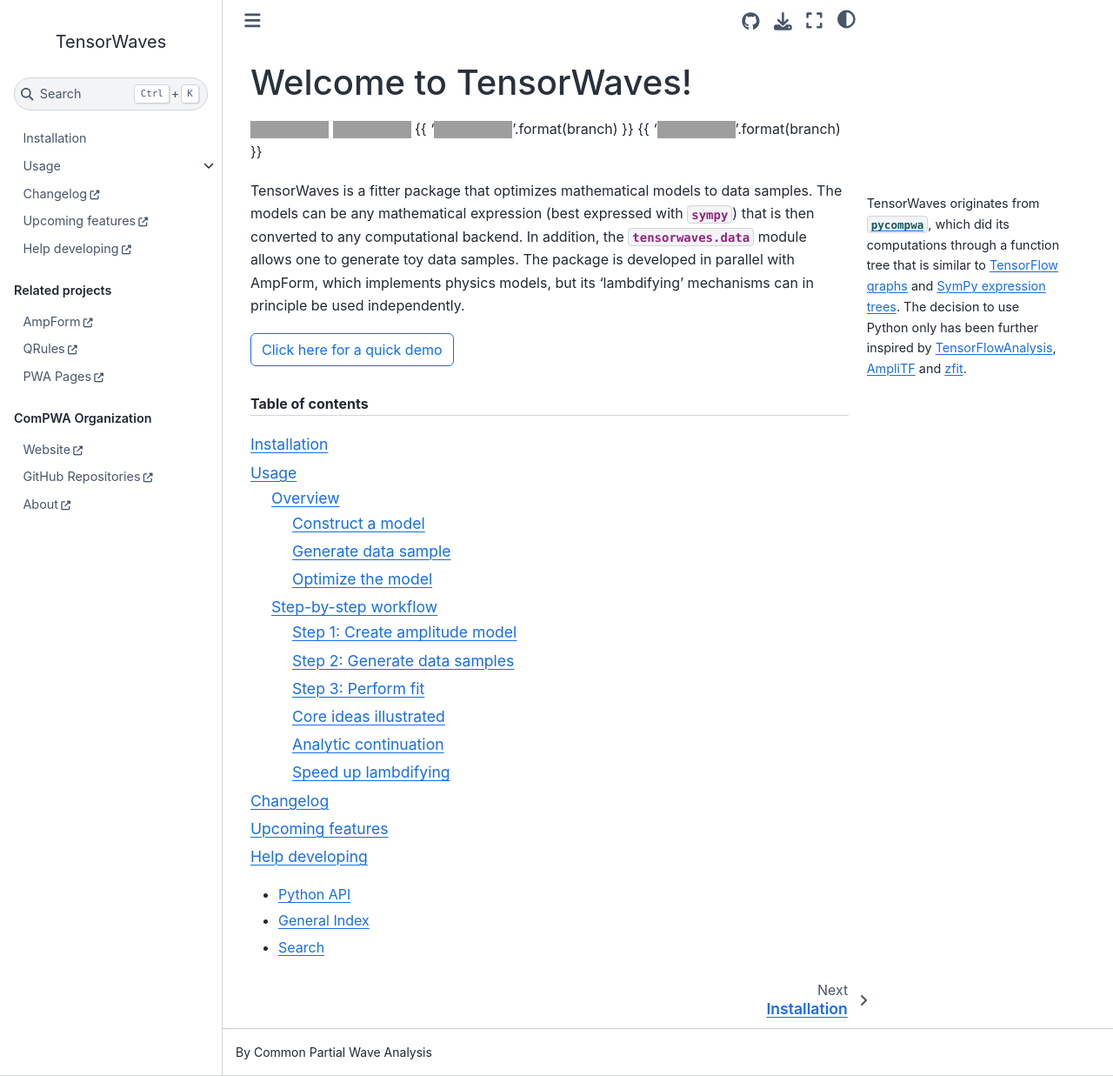
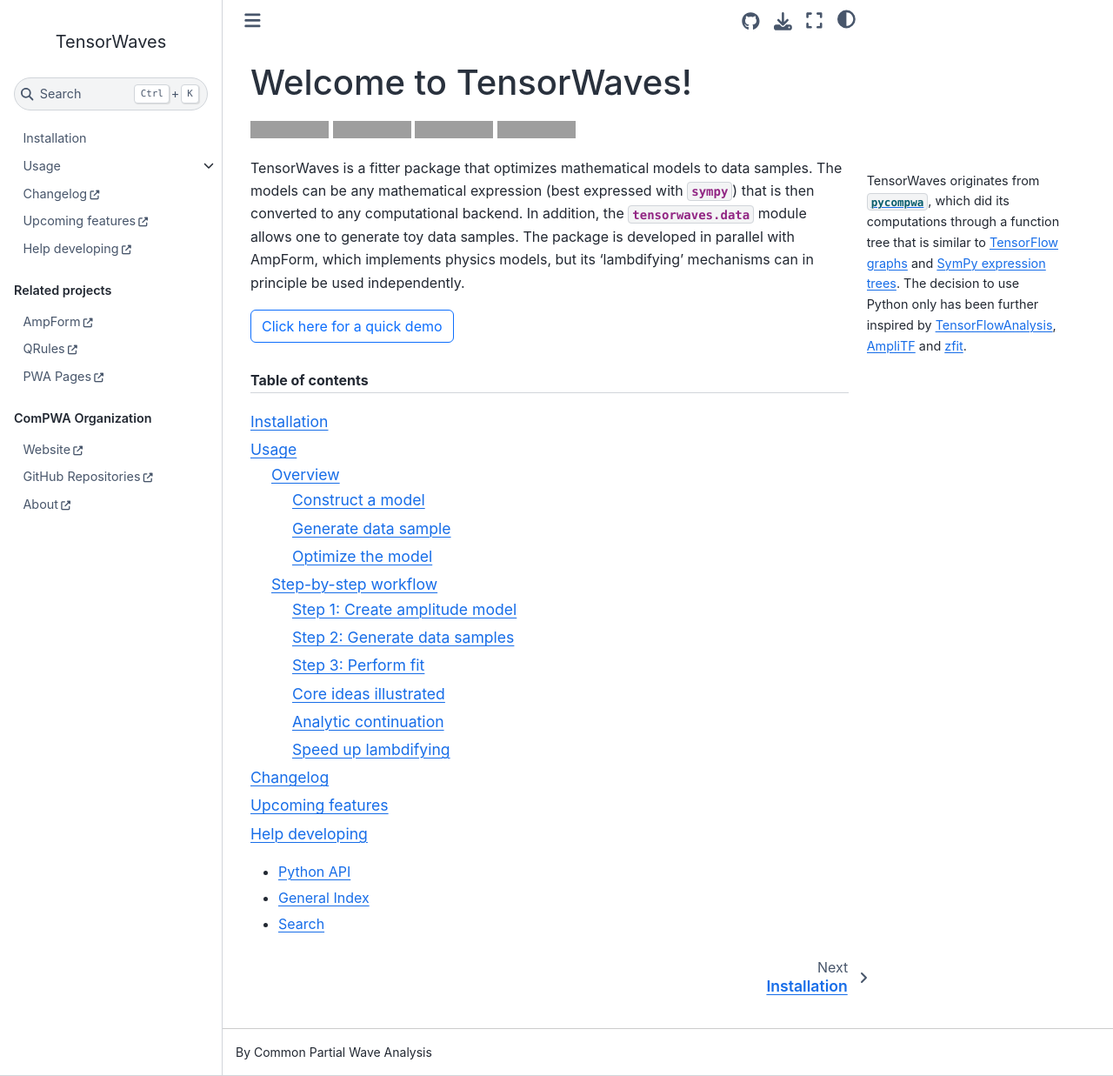
Before and after one commit to ComPWA/tensorwaves, a Sphinx documentation site: the page built from docs/index.md, in a window 1280 px wide and 1237 px high. Shown: the whole window at 87% size. Built offline with Sphinx 7.4.7 and the Sphinx Book theme 1.1.4, drawn with Linux system fonts in a browser that asks for light colours; pages that are not in the unit, such as notebooks, are missing from menus; the version number could not be read and is left out; part of the change alters nothing that is shown; grey boxes are pictures that could not be loaded.

```diff
--- a/docs/conf.py
+++ b/docs/conf.py
@@ -283,6 +283,7 @@ myst_enable_extensions = [
     "colon_fence",
     "dollarmath",
     "smartquotes",
+    "substitution",
 ]
 BINDER_LINK = f"https://mybinder.org/v2/gh/ComPWA/{REPO_NAME}/{BRANCH}?filepath=docs/usage"
 myst_substitutions = {
```
